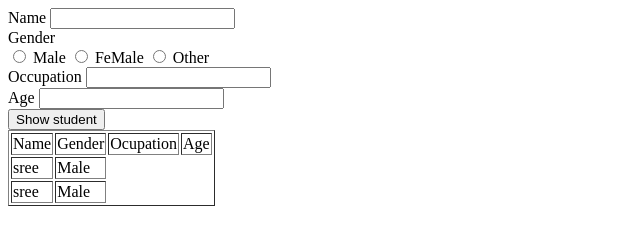
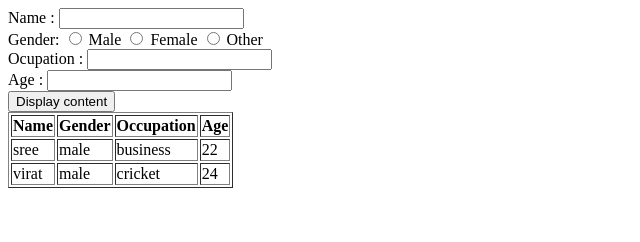
Before and after one commit to sree1411/js_projects, a plain HTML site: page gen_ui/form_data.html in a window 1280 px wide. Shown: the whole page, without its empty margins (0-640 px from the left). Drawn offline with Linux system fonts and the light colour scheme.

Commit message:
basic form

```diff
--- a/gen_ui/form_data.html
+++ b/gen_ui/form_data.html
@@ -1,34 +1,31 @@
 <!DOCTYPE html>
 <html lang="en">
 <head>
-    <meta charset="UTF-8" />
-    <meta name="viewport" content="width=device-width, initial-scale=1.0" />
+  <meta charset="UTF-8">
+  <meta name="viewport" content="width=device-width, initial-scale=1.0">
   <title>Document</title>
 </head>
 <body>
-    <form onsubmit="abc(event)" name="personform">
-      <label>Name </label>
-      <input type="text" id="name" name="name" /> <br />
-      <label>Gender</label> <br />
-      <input type="radio" name="gender" value="male" /> Male
-      <input type="radio" name="gender" value="female" /> FeMale
-      <input type="radio" name="gender" value="other" /> Other <br />
-      <label>Occupation </label>
-      <input type="text" id="occupation" name="occupation" /> <br />
-      <label>Age </label>
-      <input type="text" id="age" name="age" /> <br />
-      <button>Show student</button>
+      <form onsubmit="abc(event)" name="empForm">
+          Name : <input type="text" id="name" name="name"> <br/>
+          Gender: <input type="radio" name="gender" value="male"> Male
+                  <input type="radio" name="gender" value="female"> Female
+                  <input type="radio" name="gender" value="other"> Other <br/>
+          Ocupation : <input type="text" name="occupation" id="occupation"> <br/>
+          Age  : <input type="text" name="age" id="age">  <br/>
+          <button> Display content </button>
       </form>
+
        <table border="1">
            <thead>
                <tr>
-          <td>Name</td>
-          <td>Gender</td>
-          <td>Ocupation</td>
-          <td>Age</td>
+                <th> Name </th>
+                <th> Gender </th>
+                <th> Occupation </th>
+                <th> Age</th>
                </tr>
            </thead>
-      <tbody id="tablebody">
+           <tbody id="tbody">
 
            </tbody>
        </table>
@@ -36,33 +33,85 @@
        <script>
           var employes = [
               {
-          name: "sree",
-          gender: "Male",
-          ocupation: "Business",
-          age: "22",
+                name:"sree",
+                gender:"male",
+                occupation:"business",
+                age:22
               },
               {
-          name: "sree",
-          gender: "Male",
-          ocupation: "Business",
-          age: "22",
+                name:"virat",
+                gender:"male",
+                occupation:"cricket",
+                age:24
               },
-      ];
-      GenTable()
-      function GenTable(){
+          ]
+
+         function genTable(){
+          document.getElementById("tbody").innerHTML = ""
             employes.forEach((el)=>{
-           let tbody = document.getElementById('tablebody')
+
+             let tableBody = document.getElementById("tbody")
+
              let tableRow = document.createElement('tr')
-           let tableData = document.createElement('td');
-           tableData.innerHTML = el.name
-           let tableData1 = document.createElement('td');
-           tableData1.innerHTML= el.gender
-           tableRow.append(tableData)
-           tableRow.append(tableData1)
-           tbody.append(tableRow)
+             let tableHeader1 = document.createElement('td')
+             tableHeader1.innerHTML = el.name;
+
+             let tableHeader2 = document.createElement('td')
+             tableHeader2.innerHTML = el.gender;
+
+             let tableHeader3 = document.createElement('td')
+             tableHeader3.innerHTML = el.occupation;
+
+             let tableHeader4 = document.createElement('td')
+             tableHeader4.innerHTML = el.age;
+
+              tableRow.append(tableHeader1);
+              tableRow.append(tableHeader2);
+              tableRow.append(tableHeader3);
+              tableRow.append(tableHeader4);
+              tableBody.append(tableRow);
+
             })
          }
+         genTable()
+
+
+
+         function abc(e){
+            e.preventDefault();
+
+          var newEmp ={
+            name:"",
+            age:"",
+            gender:"",
+            occupation:""
+          }
+
+          var name = document.empForm.name.value
+          var age = document.empForm.age.value
+          var gender = document.empForm.gender.value;
+          var occupation = document.empForm.occupation.value;
+
+          newEmp.name = name;
+          newEmp.age = age;
+          newEmp.gender = gender;
+          newEmp.occupation = occupation;
+          employes.push(newEmp)
+
+
+          document.empForm.name.value= "";
+          document.empForm.age.value ="";
+          document.empForm.occupation.value="";
+          document.empForm.gender.forEach(radio => {
+                radio.checked = false;
+            });
+          genTable();
+
+         }
+
+
 
        </script>
+
 </body>
 </html>
```
Lines whose indentation alone changed are shown as unchanged.
